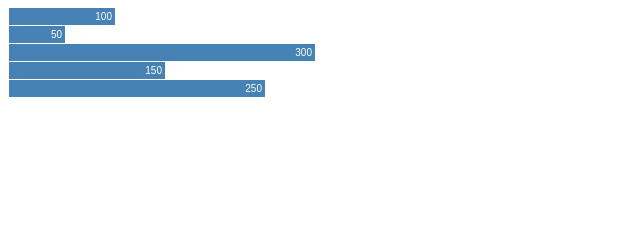
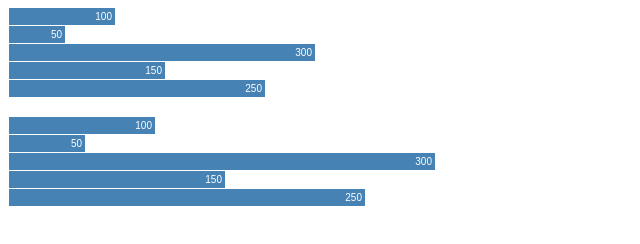
Before and after one commit to mishalrai/learn-d3, a website built with webpack: page index.html in a window 1280 px wide. Shown: the whole page, without its empty margins (0-640 px from the left). Built offline with nearby package versions, Linux system fonts and the light colour scheme.

Commit message:
index.html file updated

```diff
--- a/assets/src/js/main.js
+++ b/assets/src/js/main.js
@@ -11,11 +11,10 @@ d3.select(".chart")
 
 
 /* Scale linear */
-var x = d3.scaleBand.linear()
-        .domain([0, d3.max(data)])
-        .range([0, 420]);
+var x = d3.scaleLinear()
+    .domain([0, d3.max(data)])
+    .range([0, 420]);
 
-console.log(x(100), 'data check');
 
 d3.select(".scale-chart")
   .selectAll('div')
```
Also changed, not shown: index.html (+1 -1 lines).
